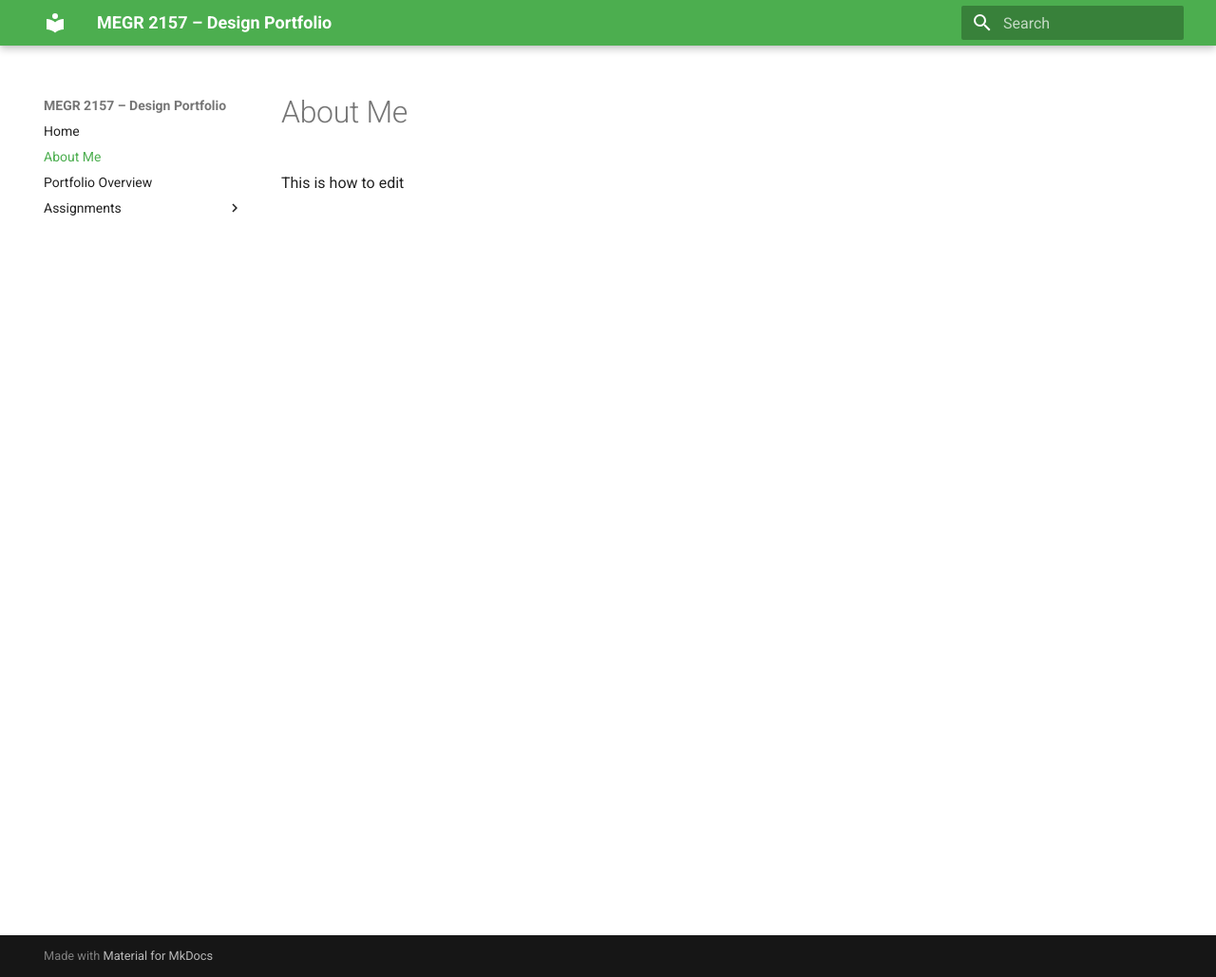
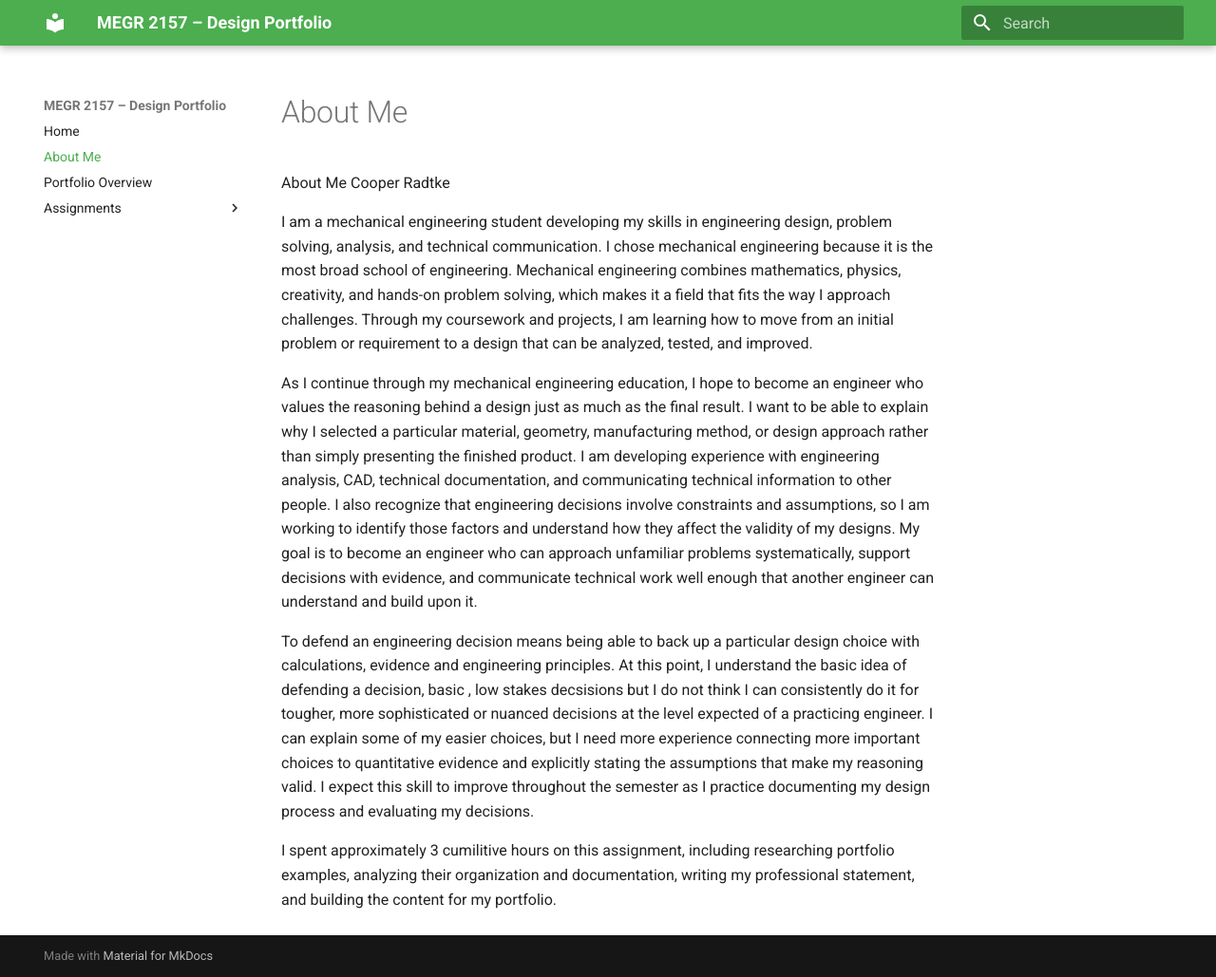
Before and after one commit to cradtke1-source/Radtke-2157MEGR-portfolio, an MkDocs documentation site: the page built from docs/aboutme/index.md, in a window 1280 px wide and 1029 px high. Shown: the whole window at 95% size. Built offline with MkDocs 1.6.1 and Material for MkDocs 9.7.7, drawn with Linux system fonts in a browser that asks for light colours.

Commit message:
Update index.md

```diff
--- a/docs/aboutme/index.md
+++ b/docs/aboutme/index.md
@@ -1,2 +1,12 @@
-#About Me
-This is how to edit
+About Me
+Cooper Radtke
+
+I am a mechanical engineering student developing my skills in engineering design, problem solving, analysis, and technical communication. I chose mechanical engineering because it is the most broad school of engineering. Mechanical engineering combines mathematics, physics, creativity, and hands-on problem solving, which makes it a field that fits the way I approach challenges. Through my coursework and projects, I am learning how to move from an initial problem or requirement to a design that can be analyzed, tested, and improved.
+
+As I continue through my mechanical engineering education, I hope to become an engineer who values the reasoning behind a design just as much as the final result. I want to be able to explain why I selected a particular material, geometry, manufacturing method, or design approach rather than simply presenting the finished product. I am developing experience with engineering analysis, CAD, technical documentation, and communicating technical information to other people. I also recognize that engineering decisions involve constraints and assumptions, so I am working to identify those factors and understand how they affect the validity of my designs. My goal is to become an engineer who can approach unfamiliar problems systematically, support decisions with evidence, and communicate technical work well enough that another engineer can understand and build upon it.
+
+
+To defend an engineering decision means being able to back up a particular design choice with calculations, evidence and engineering principles. At this point, I understand the basic idea of defending a decision, basic , low stakes decsisions but I do not think I can consistently do it for tougher, more sophisticated or nuanced decisions at the level expected of a practicing engineer. I can explain some of my easier choices, but I need more experience connecting more important choices to quantitative evidence and explicitly stating the assumptions that make my reasoning valid. I expect this skill to improve throughout the semester as I practice documenting my design process and evaluating my decisions.
+
+
+I spent approximately 3 cumilitive hours on this assignment, including researching portfolio examples, analyzing their organization and documentation, writing my professional statement, and building the content for my portfolio.
```
